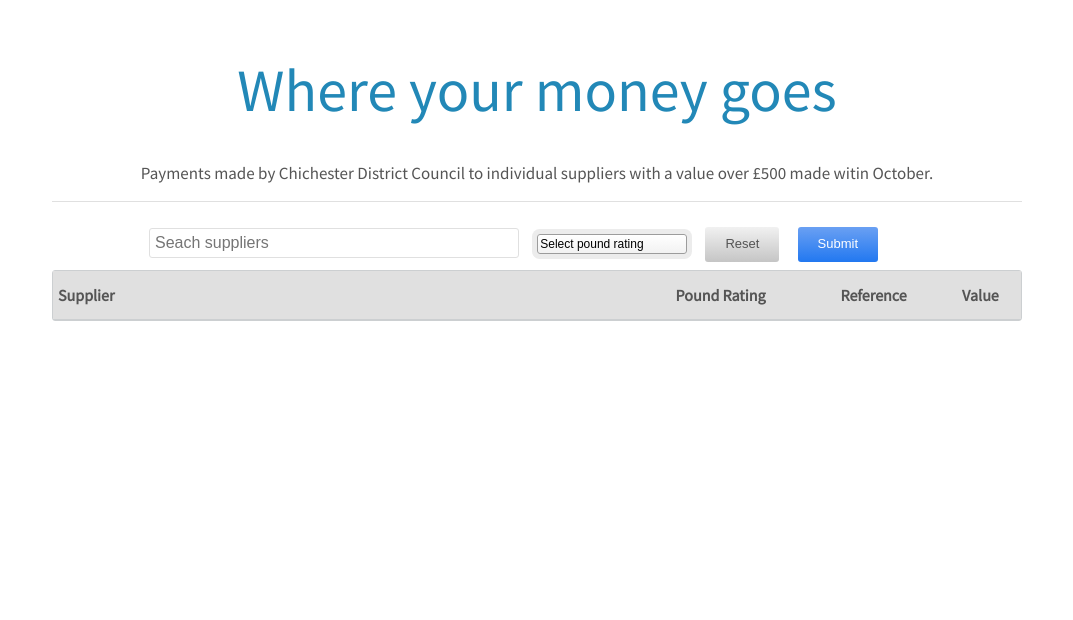
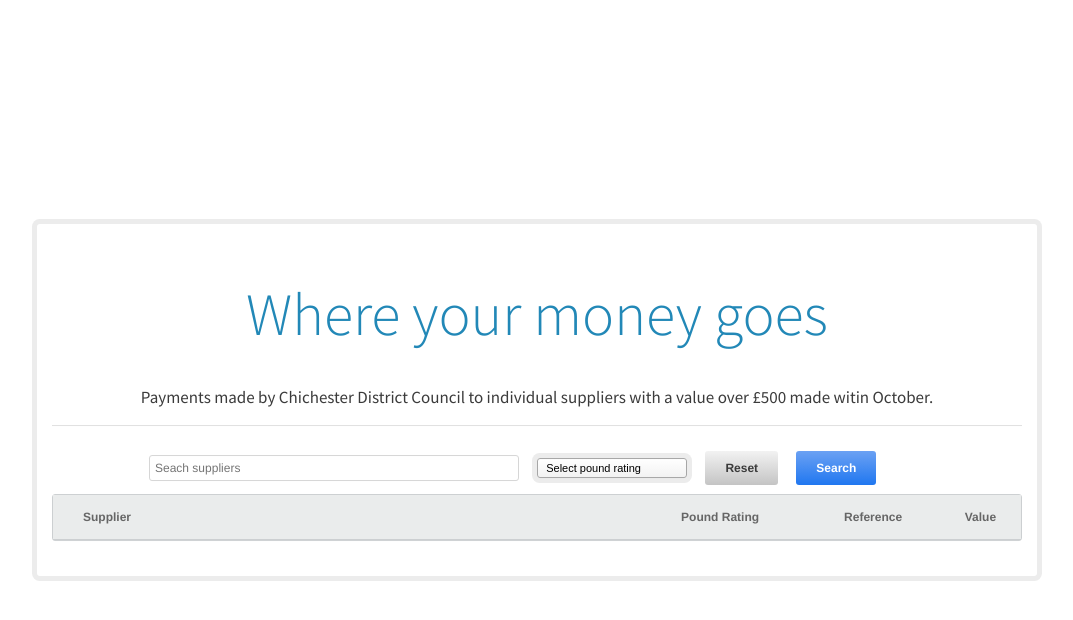
Before and after one commit to Samot17777/tsh, a website: page public/index.html in a window 1280 px wide. Shown: the whole page, without its empty margins (103-1176 px from the left). Drawn offline with nearby package versions, Linux system fonts and the light colour scheme; files that its build step writes are made by us from their sources; no server answers.

Commit message:
improvments

```diff
--- a/public/index.html
+++ b/public/index.html
@@ -6,7 +6,7 @@
 
 	<title>Tsh</title>
 
-	<link href="https://fonts.googleapis.com/css?family=Source+Sans+Pro" rel="stylesheet">
+	<link href="https://fonts.googleapis.com/css?family=Source+Sans+Pro:300,400,700,900" rel="stylesheet">
 	<link rel="stylesheet" href="css_plugins/normalize.css" type="text/css">
 	<link rel="stylesheet" href="css/main.css" type="text/css">
 	<link rel="shortcut icon" href="">
@@ -28,7 +28,7 @@
 			<input class="text-input" type="text" name="suppliers" value="" placeholder="Seach suppliers" ng-model="main.suppliers">
 			<input class="number-input" type="number" ng-model="main.rate"  ng-min="0" ng-max="5" ng-step="1" placeholder="Select pound rating">
 			<button class="reset" ng-click="main.reset()">Reset</button>
-			<button class="search" ng-click="main.search()" >Submit</button>
+			<button class="search" ng-click="main.search()" >Search</button>
 		</div>
 		<table class="table">
 			<thead>
@@ -51,13 +51,13 @@
 			</tbody>
 		</table>
 		<div class="pagination">
-			<button ng-show="main.APIhandler.pagination.total" ng-click="main.prev()" href="#" class="item active">
+			<button ng-show="main.APIhandler.pagination.total" ng-click="main.prev()" href="#" class="item">
 				<
 			</button>
 			<button ng-click="main.search(n)" ng-repeat="n in [main.APIhandler.pagination.from, main.APIhandler.pagination.to] | makeRange" href="#" class="item" ng-class="{'active':(n == main.APIhandler.pagination.current)}">
 				{{ n }}
 			</button>
-			<button ng-show="main.APIhandler.pagination.total" ng-click="main.next()" href="#" class="item active">
+			<button ng-show="main.APIhandler.pagination.total" ng-click="main.next()" href="#" class="item">
 				>
 			</button>
 
--- a/src/scss/base/mixins.scss
+++ b/src/scss/base/mixins.scss
@@ -15,6 +15,11 @@
 }
 @mixin media_lg() {
     @media only screen and (min-width : 1200px) {
+        @content;
+    }
+}
+@mixin media_lg_container() {
+    @media only screen and (min-width : 1200px) and (min-height : 700px) {
         @content;
     }
 }
--- a/src/scss/base/variables.scss
+++ b/src/scss/base/variables.scss
@@ -1,6 +1,9 @@
 $blue: #2288b7;
-$text-color: #555555;
+$text-color: #3b3b3b;
 $border-color:#e0e0e0;
 $btn-background: #ececec;
-$btn-number-border: #9c9c9c;
+$btn-number-border: #a6a6a6;
 $table-border: #cccfd1;
+$table-head-background: #eaecec;
+$table-head-text: #666666;
+$input-search-border: #d6d6d6;
--- a/src/scss/components/container.scss
+++ b/src/scss/components/container.scss
@@ -2,11 +2,22 @@
     width: 100%;
     padding: 15px;
     margin: 0 auto;
+
    @include media_md() {
        width:900px;
     }
 
    @include media_lg() {
-       width:1000px;
+
+        width:1000px;
     }
+   @include media_lg_container() {
+        position: absolute;
+        left:50%;
+        top:50%;
+        border-radius: 3px;
+        transform: translate(-50%, -50%);
+    }
+    box-shadow: 0 0 0 5px $btn-background;
+
 }
--- a/src/scss/components/heading.scss
+++ b/src/scss/components/heading.scss
@@ -4,7 +4,7 @@
     h1 {
         color:$blue;
         font-size: 60px;
-        font-weight: normal;
+        font-weight: 300;
     }
     p {
         font-size: 17px;
--- a/src/scss/components/pagination.scss
+++ b/src/scss/components/pagination.scss
@@ -8,15 +8,18 @@
         padding: 5px;
         width: 30px;
         height: 30px;
-        background: #f5f5f5;
-        border:1px solid $table-border;
+        background: #fff;
+        background: linear-gradient(to bottom, #fff 0%,#eaeaea 100%);
+        border:1px solid #bfbfbf;
         margin-right: 5px;
         &:hover {
             cursor:pointer;
         }
         &.active{
             color:white;
-            background: $text-color;
+            background: #585858;
+            background: linear-gradient(to bottom, #585858 0%,#5c5c5c 100%);
+            border-color: #585858;
         }
     }
 }
--- a/src/scss/components/rate.scss
+++ b/src/scss/components/rate.scss
@@ -1,17 +1,20 @@
 .rate {
     border-radius: 50%;
-    border:1px solid #818181;
+    border:1px solid #8a8a8a;
     background: white;
     background: linear-gradient(to bottom, white 0%,#dadcdc 100%);
-    padding: 5px;
+    padding: 4px;
     width: 30px;
     height: 30px;
     margin:0 1px;
     display: inline-block;
     text-align: center;
+    font:15px 'Source Sans Pro', sans-serif;
+    font-weight: 900;
+    color:$table-head-text;
     &.active {
         color:white;
-        background: #61bce9;
-        background: linear-gradient(to bottom, #90cde9 0%,#6482a1 100%);
+        background: #8ed1f0;
+        background: linear-gradient(to bottom, #8ed1f0 0%,#4c95dc 100%);
     }
 }
--- a/src/scss/components/search.scss
+++ b/src/scss/components/search.scss
@@ -41,27 +41,38 @@
         padding: 10px 20px;
         font-size: 13px;
     }
+    .text-input, .number-input {
+        padding-left: 8px;
+    }
+    .text-input, .reset, .search {
+        font:12px Helvetica, sans-serif;
+    }
+    .reset, .search {
+        font-weight: bold;
+    }
     .text-input {
-        border:1px solid $border-color;
+        border:1px solid $input-search-border;
         padding: 5px;
     }
     .number-input{
         @include placeholder(black);
         border:1px solid $btn-number-border;
-        font-size: 12px;
+        font-family: Arial, sans-serif;
+        font-size: 11px;
         line-height: 16px;
         box-shadow: 0 0 0 5px $btn-background;
         background: #f2f2f2;
         background: linear-gradient(to bottom, #ffffff 0%,#f2f2f2 100%);
     }
+
     .reset {
         background: #c5c5c5;
-        background: linear-gradient(to bottom, #f1f1f1 0%,#c5c5c5 100%);
+        background: linear-gradient(to bottom, #f2f2f2 0%,#c4c4c4 100%);
         color:$text-color;
     }
     .search {
         background: #6aa0f3;
-        background: linear-gradient(to bottom, #6aa0f3 0%,#2278f0 100%);
+        background: linear-gradient(to bottom, #6ba1f3 0%,#2077f0 100%);
         color: white;
     }
 
--- a/src/scss/components/table.scss
+++ b/src/scss/components/table.scss
@@ -3,8 +3,10 @@
     width: 100%;
     border:1px solid $table-border;
     border-spacing: 0;
+    font:12px Helvetica, sans-serif;
     thead {
-        background: $border-color;
+        background: $table-head-background;
+        color: $table-head-text;
         th{
             border:none;
         }
@@ -20,6 +22,7 @@
             text-align: center;
             &:first-child {
                 text-align: left;
+                padding-left: 30px;
                 @include media_md() {
                     width:60%;
                 }
@@ -32,5 +35,9 @@
         tr:nth-child(even) {
             background:#f7f7f7;
         }
+        tr:nth-child(odd) {
+            background:#fdfdfd;
+        }
+
     }
 }
```
